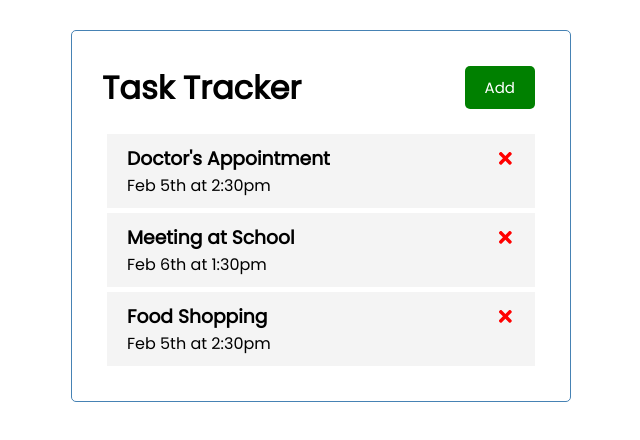
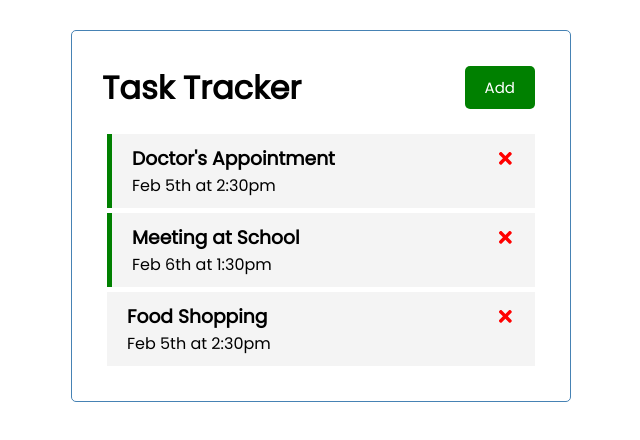
Before and after one commit to ahhreggi/react-task-tracker, a React (Create React App) app: page / in a window 1280 px wide. Shown: the top 440 px of the page, without its empty margins (319-959 px from the left). Built offline with nearby package versions, Linux system fonts and the light colour scheme.

Commit message:
Add toggle reminder functionality

```diff
--- a/src/App.js
+++ b/src/App.js
@@ -29,10 +29,22 @@
     setTasks(tasks.filter((task) => task.id !== id))
   }
 
+  // Toggle Reminder
+  const toggleReminder = (id) => {
+    setTasks(tasks.map((task) => task.id === id ? { ...task, reminder: !task.reminder } : task))
+  }
+
   return (
     <div className="container">
       <Header />
-      {tasks.length > 0 ? <Tasks tasks={tasks} onDelete={deleteTask} /> : "No Tasks To Show"}
+      {
+        tasks.length > 0 ?
+        <Tasks
+          tasks={tasks}
+          onDelete={deleteTask}
+          onToggle={toggleReminder}
+        />
+        : "No Tasks To Show"}
     </div>
   );
 }
--- a/src/components/Task.js
+++ b/src/components/Task.js
@@ -1,8 +1,8 @@
 import { FaTimes } from "react-icons/fa"
 
-const Task = ({ task, onDelete }) => {
+const Task = ({ task, onDelete, onToggle }) => {
   return (
-    <div className="task">
+    <div className={`task ${task.reminder ? "reminder" : ""}`} onDoubleClick={() => onToggle(task.id)} >
       <h3>
         {task.text}
         <FaTimes
--- a/src/components/Tasks.js
+++ b/src/components/Tasks.js
@@ -1,11 +1,16 @@
 import Task from "./Task"
 
-const Tasks = ({ tasks, onDelete }) => {
+const Tasks = ({ tasks, onDelete, onToggle }) => {
   return (
     <>
       {
         tasks.map((task) => (
-          <Task key={task.id} task={task} onDelete={onDelete} />
+          <Task
+            key={task.id}
+            task={task}
+            onDelete={onDelete}
+            onToggle={onToggle}
+          />
         ))
       }
     </>
```
